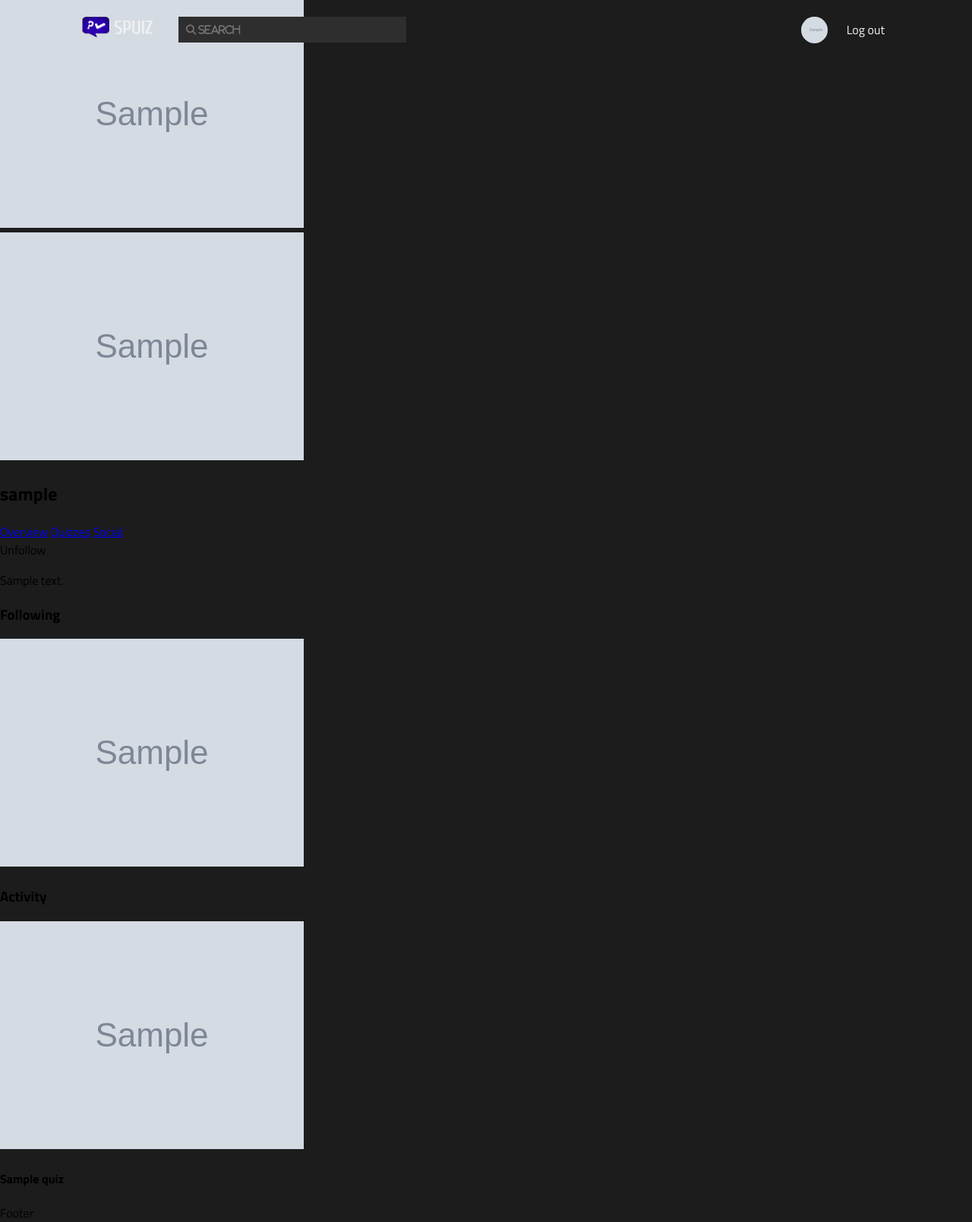
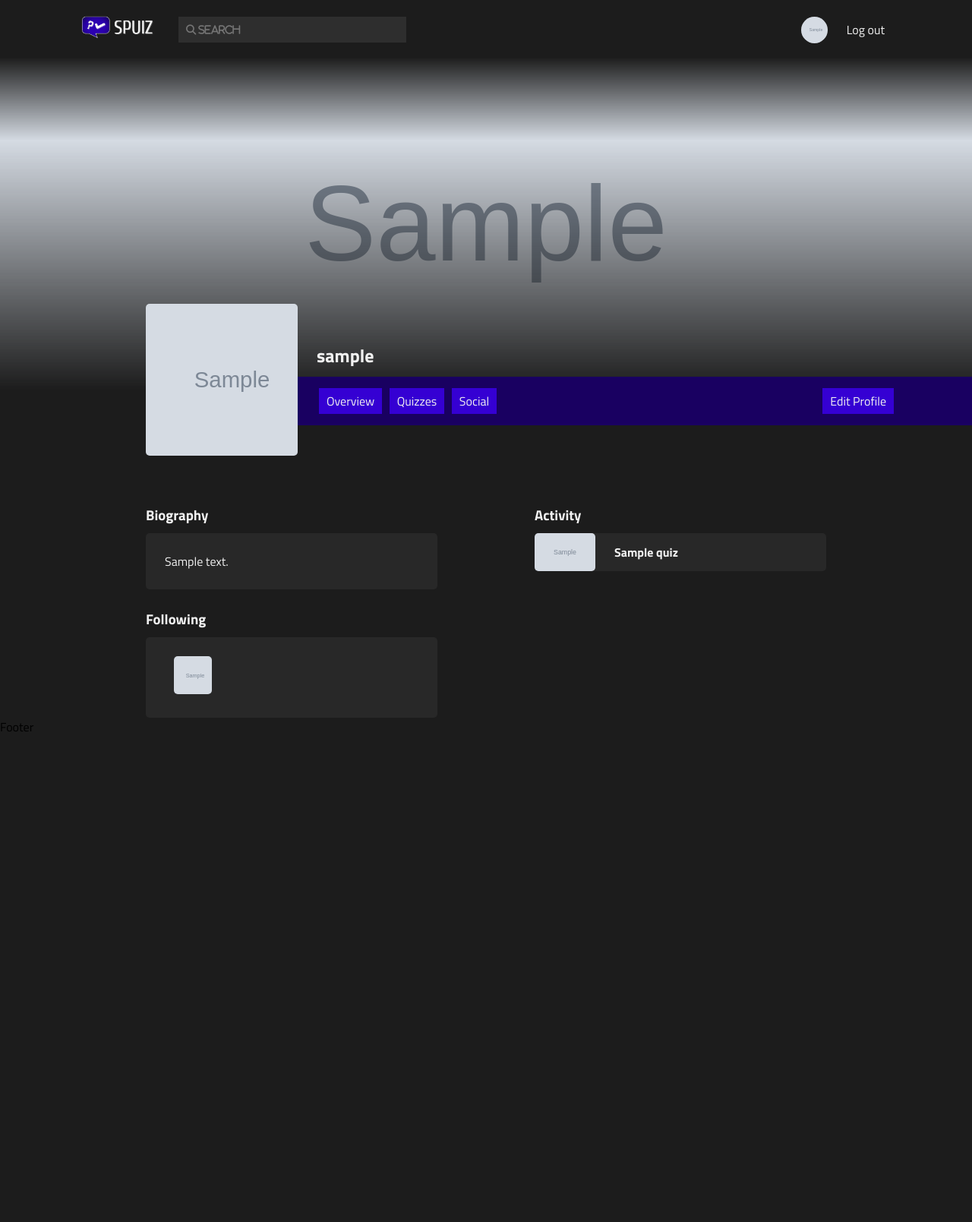
Before and after one commit to Spimy/Spuiz-old, a Django app: a page that uses Main/templates/user_profile.html in a window 1280 px wide. Shown: the whole page at 76% size. After the commit the page ends 963 px from the top, so only its background shows below. Run offline with Django 3.2, Linux system fonts and the light colour scheme; a user stored in the database is signed in; tables that the repository leaves empty hold one stand-in row (values such as "Sample post"); grey boxes marked "Sample" are stand-in pictures; some libraries are stand-ins or nearby versions.

Commit message:
Add edit profile button if owner

```diff
--- a/Main/templates/user_profile.html
+++ b/Main/templates/user_profile.html
@@ -1,11 +1,12 @@
 {% extends "index.html" %}
 {% load static %}
 
-{% block styles %}<link rel="stylesheet" href="{% static 'assets/css/user_profile.css' %}">{% endblock %}
+{% block styles %}<link rel="stylesheet" href="{% static 'assets/css/user_profile/main.css' %}">{% endblock %}
 {% block title %}{{ viewing_user.username }}'s Profile{% endblock %}
 
 {% block content %}
 
+    <script src="{% static 'assets/js/user_profile/functions.js' %}"></script>
     <section id="user_profile">
 
         {% if not viewing_user.user_profile.banner %}
@@ -29,10 +30,14 @@
                         <a href="/{{ viewing_user.user_profile.slug }}/social">Social</a>
                     </div>
                     <div class="user-nav-right">
+                        {% if user.is_authenticated and user == viewing_user %}
+                            <a href="/settings">Edit Profile</a>
+                        {% else %}
                             {% if not viewing_user in user.user_profile.following.all %}
                                 <a>Follow</a>
                             {% else %}
                                 <a>Unfollow</a>
+                            {% endif %}
                         {% endif %}
                     </div>
                 </nav>
@@ -46,13 +51,15 @@
 
         <div class="user-content">
 
+            {% if viewing_user.user_profile.bio|length > 0 or viewing_user.user_profile.following.all.count > 0 %}
                 <div class="user-content-left">
-
                     {% if viewing_user.user_profile.bio|length > 0 %}
-                    <p class="user-bio">{{ viewing_user.user_profile.bio }}</p>
+                        <h3 class="user-bio-heading">Biography</h3>
+                        <pre class="user-bio">{{ viewing_user.user_profile.bio }}</pre>
                     {% endif %}
 
-                <h3>Following</h3>
+                    {% if viewing_user.user_profile.following.all.count > 0 %}
+                        <h3 class="user-following-heading">Following</h3>
                         <div class="user-following">
                             {% for following in viewing_user.user_profile.following.all %}
                                 {% if not following.user_profile.avatar %}
@@ -66,18 +73,25 @@
                                 {% endif %}
                             {% endfor %}
                         </div>
+                    {% endif %}
+                </div>
+            {% else %}
+                    <script>loadCSS("{% static 'assets/css/user_profile/right.css' %}");</script>
+            {% endif %}
 
-            </div>
-
+            {% if viewing_user.user_profile.completed_quizzes.all.count > 0 %}
                 <div class="user-content-right">
-                <h3>Activity</h3>
+                    <h3 class="activity-heading">Activity</h3>
                     {% for quiz in viewing_user.user_profile.completed_quizzes.all %}
-                    <div class="quiz">
+                        <a class="quiz" href="/{{ quiz.author.user_profile.slug }}/{{ quiz.slug }}">
                             <img src="{{ MEDIA_URL }}{{ quiz.thumbnail.url }}" alt="{{ quiz.title }}">
                             <h4>{{ quiz.title }}</h4>
-                    </div>
+                        </a>
                     {% endfor %}
                 </div>
+            {% else %}
+                <script>loadCSS("{% static 'assets/css/user_profile/left.css' %}");</script>
+            {% endif %}
 
         </div>
 
```
Lines whose indentation alone changed are shown as unchanged.
